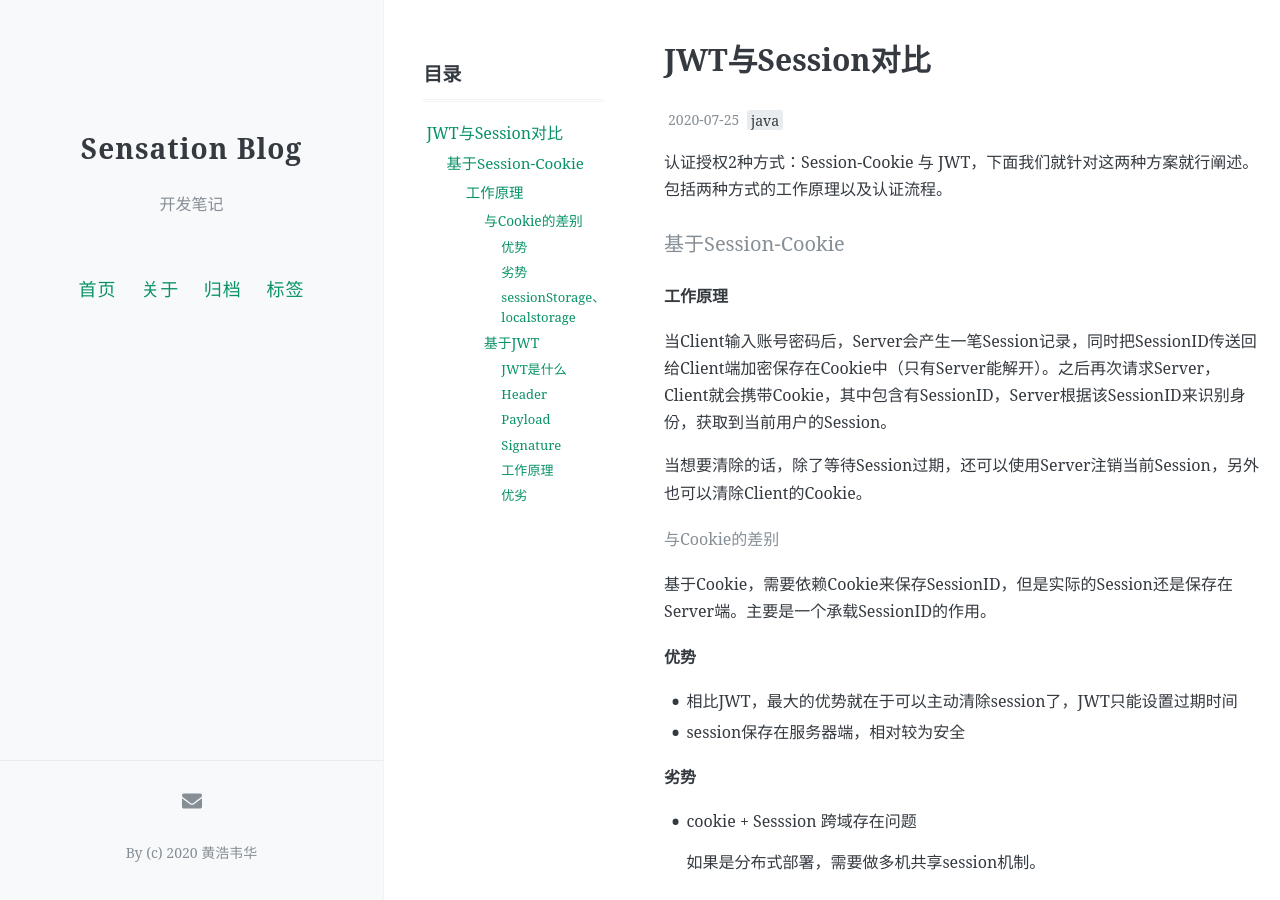
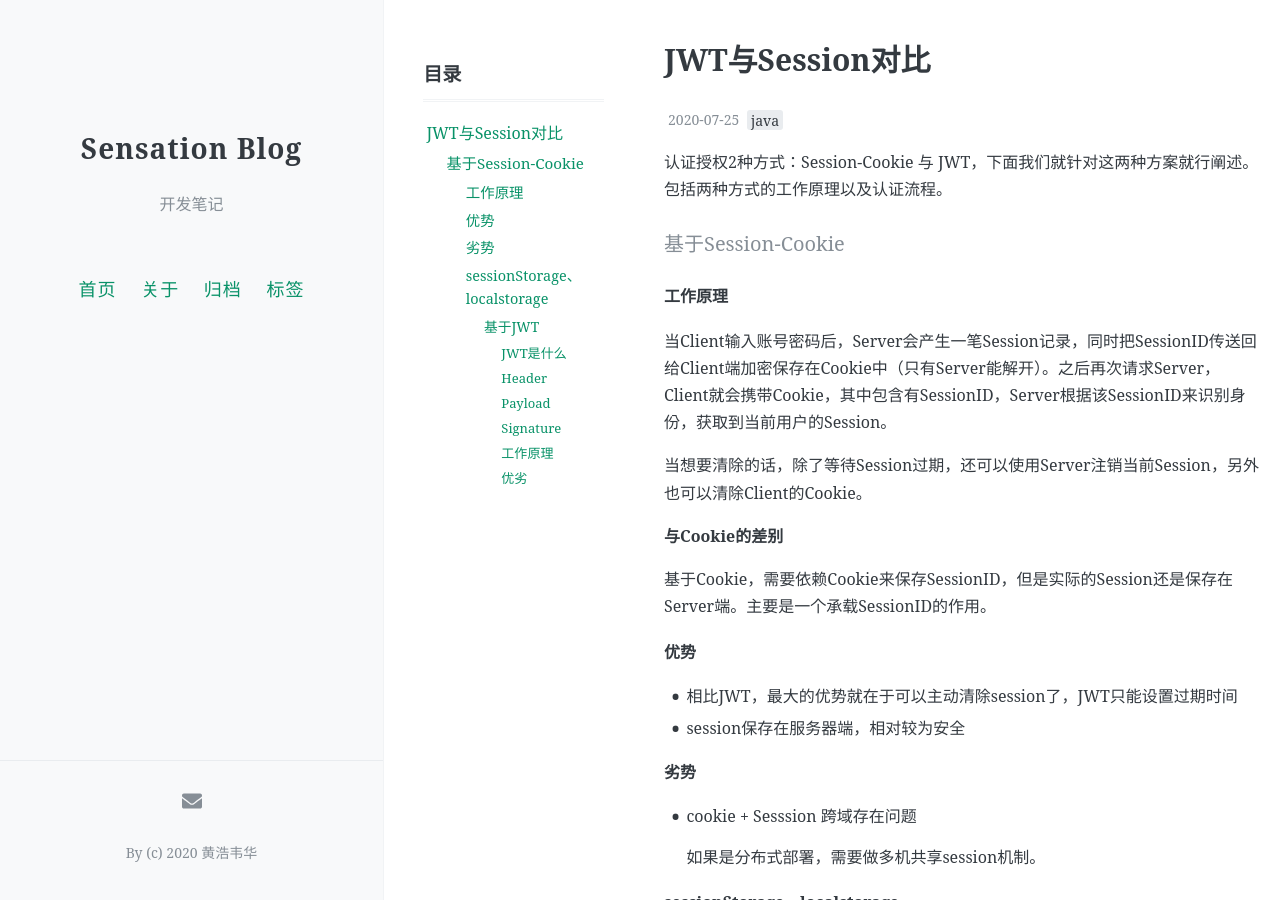
Before and after one commit to SensationG/blog, a Jekyll site: the page built from _posts/2020-07-25-JWTSession.md, in a window 1280 px wide and 900 px high. Built offline with Jekyll 4.4.1, drawn with Linux system fonts in a browser that asks for light colours; comment, search, counter and statistics services are not loaded.

Commit message:
Update 2020-07-25-JWTSession.md

```diff
--- a/_posts/2020-07-25-JWTSession.md
+++ b/_posts/2020-07-25-JWTSession.md
@@ -20,7 +20,7 @@ pinned: true
 
 当想要清除的话，除了等待Session过期，还可以使用Server注销当前Session，另外也可以清除Client的Cookie。
 
-###### 与Cookie的差别
+**与Cookie的差别**
 
 基于Cookie，需要依赖Cookie来保存SessionID，但是实际的Session还是保存在Server端。主要是一个承载SessionID的作用。
 
```
